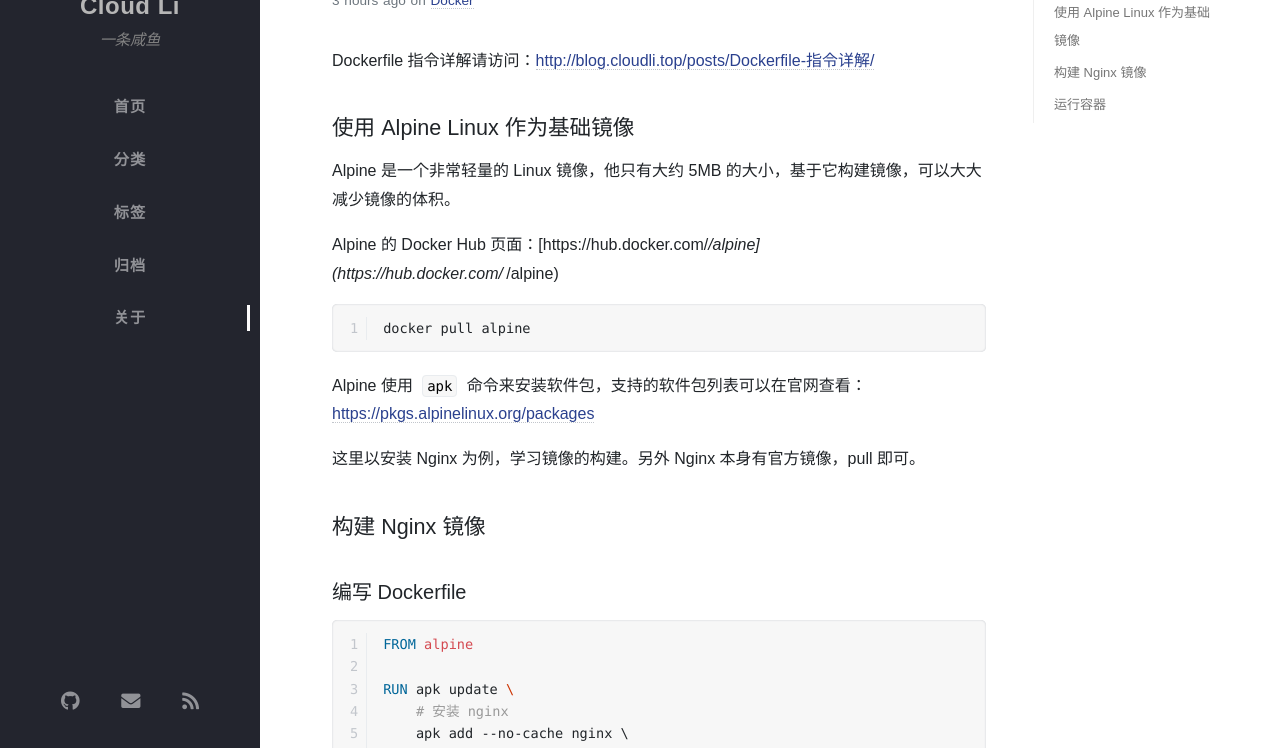
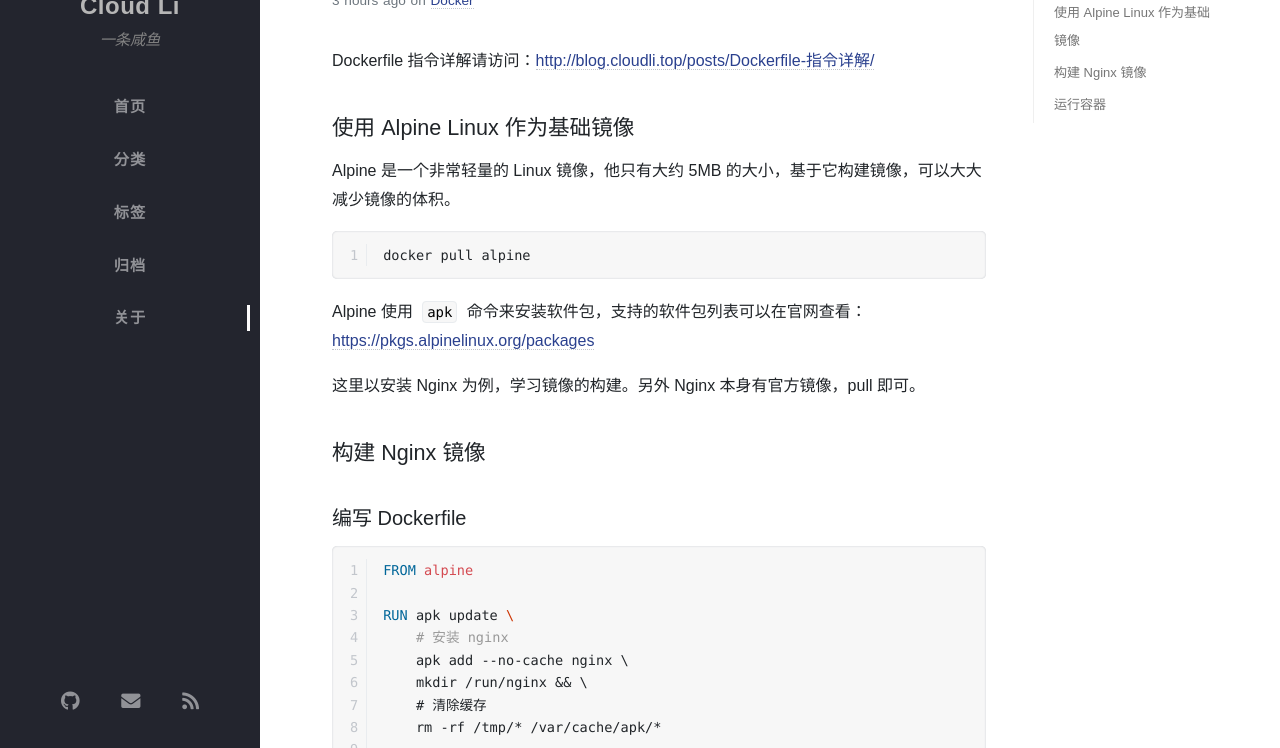
Before and after one commit to ifyun/imcloudfloating.github.io, a Jekyll site: the page built from _posts/2019-11-03-Docker实战—使用 Dockerfile 构建镜像.md, in a window 1280 px wide and 900 px high, cut to the strip 152-900 px from the top of the window. Built offline with Jekyll 4.4.1, drawn with Linux system fonts in a browser that asks for light colours; nearby versions of some CDN libraries; some web fonts are replaced; comment, search, counter and statistics services are not loaded; some of the changed text lies outside the part shown.

Commit message:
Update 2019-11-03-Docker实战—使用 Dockerfile 构建镜像.md

````diff
--- a/_posts/2019-11-03-Docker实战—使用 Dockerfile 构建镜像.md
+++ b/_posts/2019-11-03-Docker实战—使用 Dockerfile 构建镜像.md
@@ -11,8 +11,6 @@
 ## 使用 Alpine Linux 作为基础镜像
 
 Alpine 是一个非常轻量的 Linux 镜像，他只有大约 5MB 的大小，基于它构建镜像，可以大大减少镜像的体积。
-
-Alpine 的 Docker Hub 页面：[https://hub.docker.com/_/alpine](https://hub.docker.com/_/alpine)
 
 ```shell
 docker pull alpine
````
